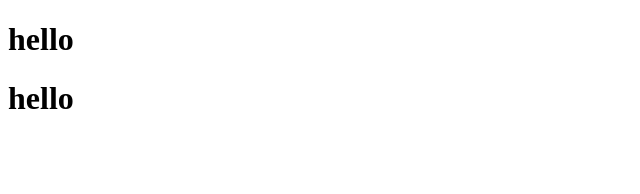
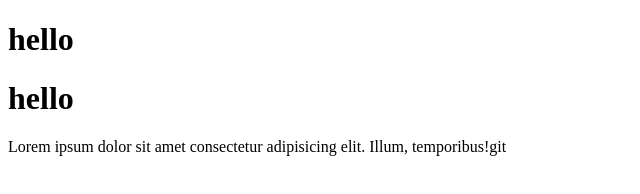
Before and after one commit to wordpressExpertNila/test, a plain HTML site: page index.html in a window 1280 px wide. Shown: the whole page, without its empty margins (0-640 px from the left). Drawn offline with Linux system fonts and the light colour scheme.

Commit message:
eidit kora

```diff
--- a/index.html
+++ b/index.html
@@ -9,5 +9,6 @@
 <body>
     <h1>hello</h1>
     <h1>hello</h1>
+    <p>Lorem ipsum dolor sit amet consectetur adipisicing elit. Illum, temporibus!git </p>
 </body>
 </html>
```
